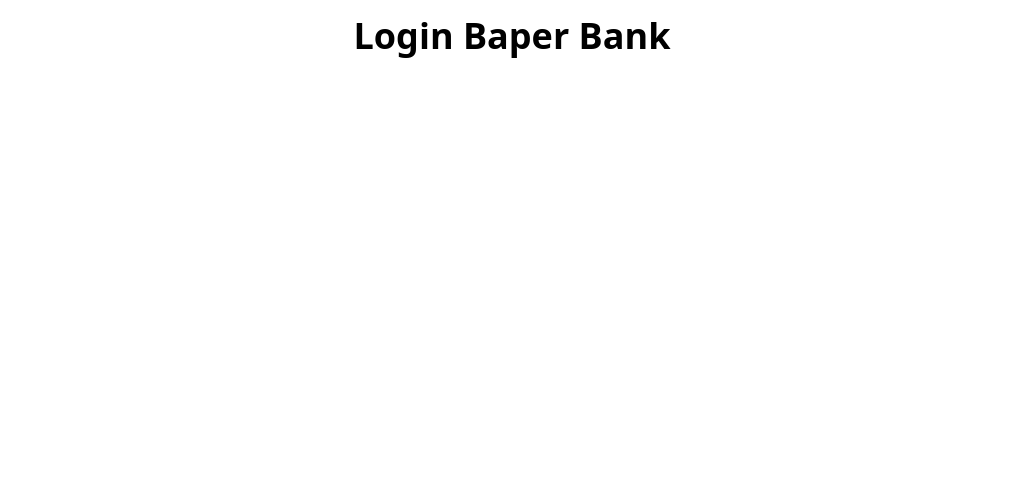
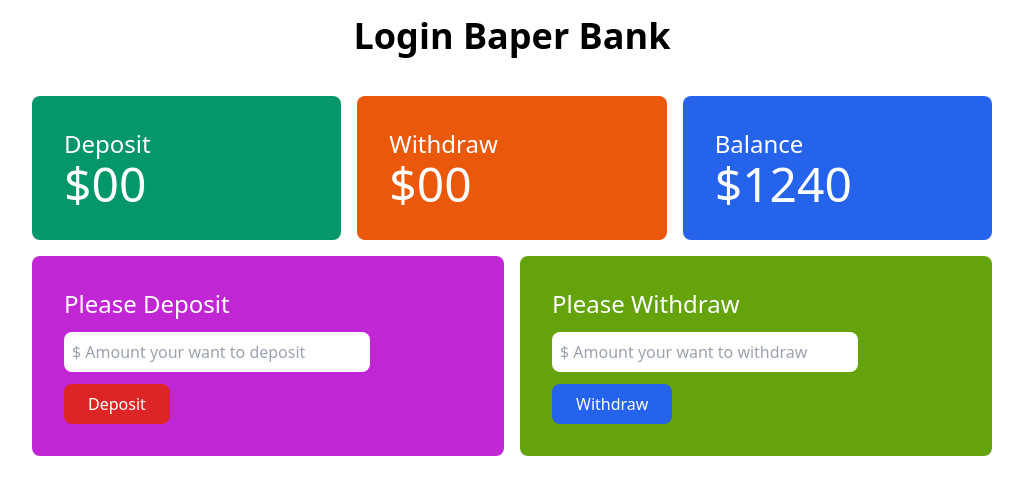
Before and after one commit to gsmkawsar/baper-hotel, a plain HTML site: page login.bank.html in a window 1280 px wide. Shown: the whole page, without its empty margins (128-1151 px from the left). Drawn offline with nearby package versions, Linux system fonts and the light colour scheme.

Commit message:
Login Baper Bank HTM

```diff
--- a/login.bank.html
+++ b/login.bank.html
@@ -5,19 +5,52 @@
     <meta name="viewport" content="width=device-width, initial-scale=1.0">
     <title>Login Page</title>
     <script src="https://cdn.tailwindcss.com"></script>
+    <link rel="shortcut icon" href="./bank-icon.jpg" type="image/x-icon">
 </head>
 <body>
 
     <header>
         <div >
-            <h1 class="text-4xl font-bold text-center mt-4 mb-5">Login Baper Bank</h1>
-
-
+            <h1 class="text-4xl font-bold text-center mt-4 mb-10">Login Baper Bank</h1>
         </div>
     </header>
+    <main>
+        <section>
+            <div class="grid grid-cols-3 gap-4 mb-4 w-9/12 mx-auto">
+                <div class="bg-emerald-600 rounded-lg p-8 text-white">
+                    <h4 class=" text-2xl">Deposit</h4>
+                    <h2 class=" text-5xl">$<span>00</span></h2>
+                </div>
+                <div class="bg-orange-600 rounded-lg p-8 text-white">
+                    <h4 class=" text-2xl">Withdraw</h4>
+                    <h2 class=" text-5xl">$<span>00</span></h2>
+                </div>
+                <div class="bg-blue-600 rounded-lg p-8 text-white">
+                    <h4 class=" text-2xl">Balance</h4>
+                    <h2 class=" text-5xl">$<span>1240</span></h2>
+                </div>
+
+            </div>
+
+            <div class="grid grid-cols-2 gap-4 w-9/12 mx-auto">
+                <div class="bg-fuchsia-600 rounded-lg p-8 ">
+                    <h4 class=" text-2xl text-white">Please Deposit</h4>
+                    <input class="block p-2 w-9/12 rounded-lg mt-3 mb-3" type="text" placeholder="$ Amount your want to deposit">
+                    <button class="bg-red-600 hover:bg-orange-600 px-6 py-2 rounded-lg text-white">Deposit</button>
+
+                </div>
+                <div class="bg-lime-600 rounded-lg p-8 text-white">
+                    <h4 class=" text-2xl">Please Withdraw</h4>
+                    <input class="block p-2 w-9/12 rounded-lg mt-3 mb-3" type="text" placeholder="$ Amount your want to withdraw">
+                    <button class="bg-blue-600 hover:bg-violet-600 px-6 py-2 rounded-lg text-white">Withdraw</button>
+
+                </div>
+            </div>
+        </section>
+    </main>
 
 
 
-
+    <script src="./login.bank.js"></script>
 </body>
 </html>
```
Also changed, not shown: index.html (+1 -0 lines), bank-icon.jpg (added), login.bank.js (added).
